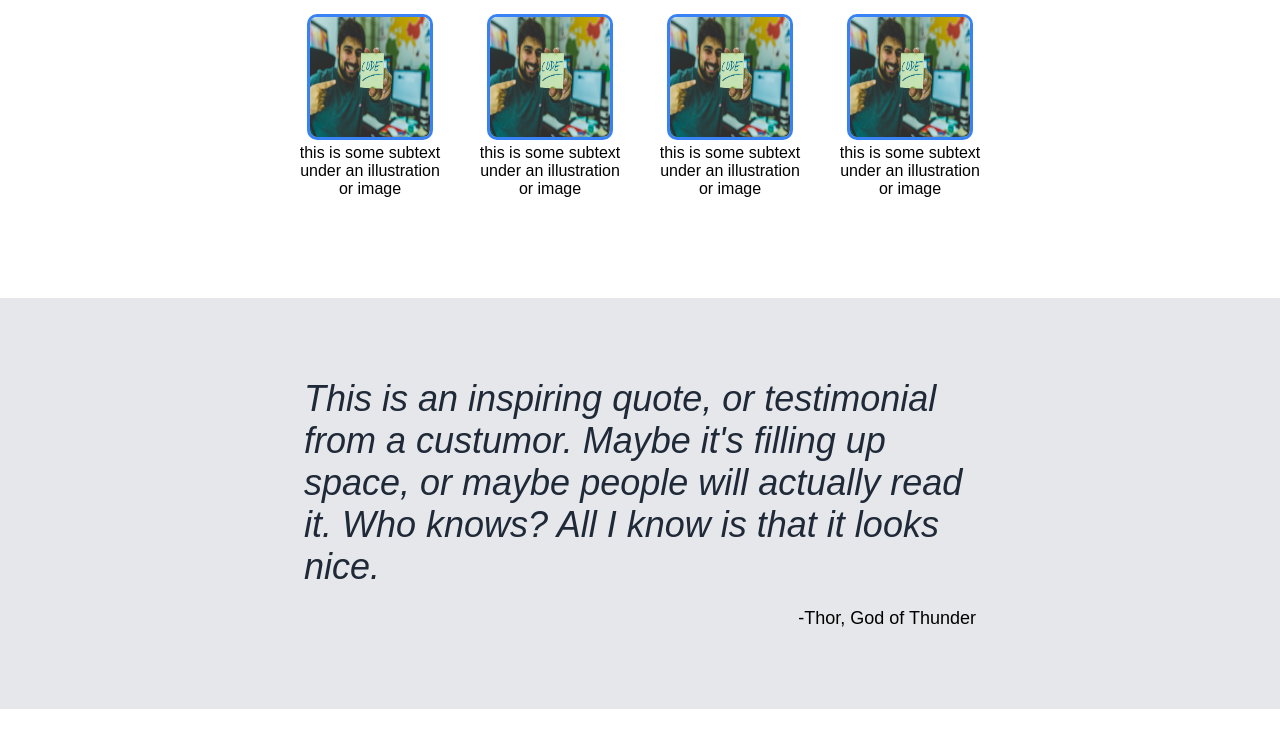
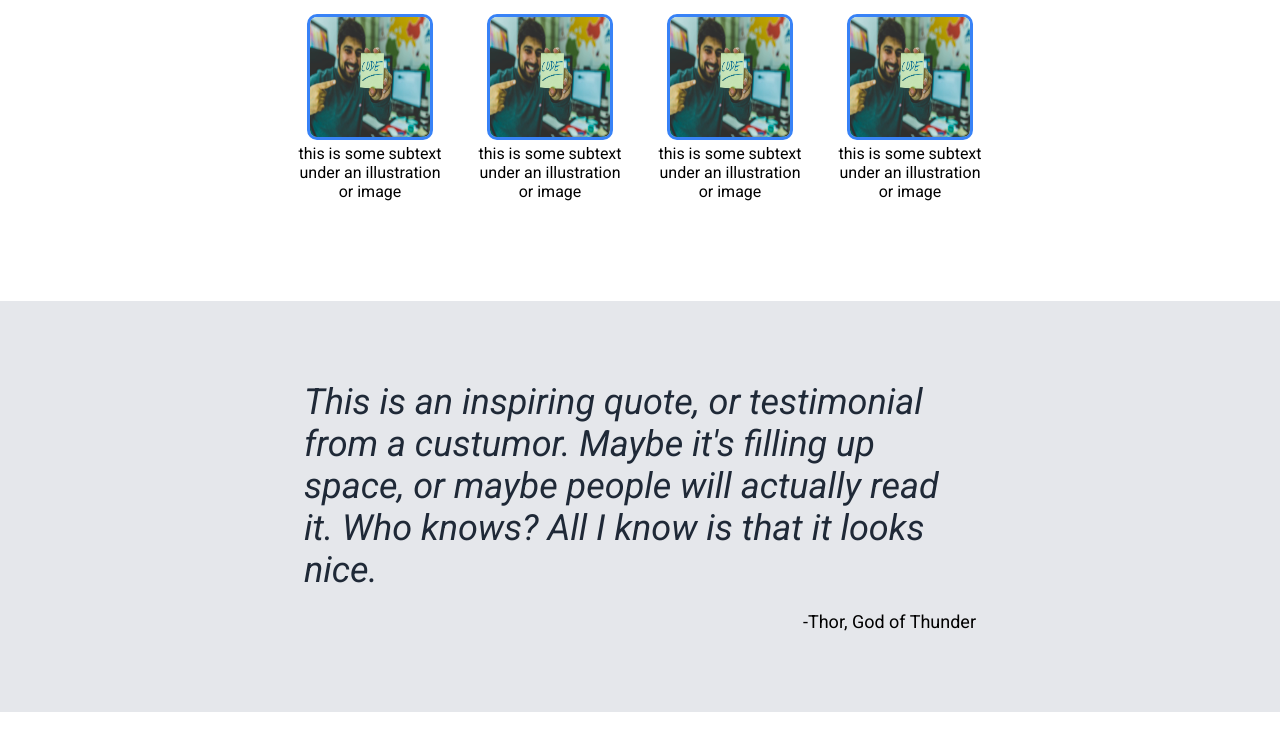
Before and after one commit to Rei-Dan/odin_Landing_Page, a plain HTML site: page index.html in a window 1280 px wide. Shown: the part 587-1343 px from the top of the page. Drawn offline with Linux system fonts and the light colour scheme.

Commit message:
made some small adjustments based on some previews after I finished the project. Not 100% happy with it, but thats prob my own perfectionist getting in my way.

```diff
--- a/index.html
+++ b/index.html
@@ -4,10 +4,19 @@
     <meta charset="UTF-8" />
     <meta http-equiv="X-UA-Compatible" content="IE=edge" />
     <meta name="viewport" content="width=device-width, initial-scale=1.0" />
+    <link rel="preconnect" href="https://fonts.googleapis.com" />
+    <link rel="preconnect" href="https://fonts.gstatic.com" crossorigin />
+    <link
+      href="https://fonts.googleapis.com/css2?family=Roboto:ital,wght@0,100;0,300;0,400;0,500;0,700;0,900;1,100;1,300;1,400;1,500;1,700;1,900&display=swap"
+      rel="stylesheet"
+    />
+
     <link rel="stylesheet" href="stylesheet.css" />
+
     <title>Nick's Landing Page Project</title>
   </head>
   <body>
+    <div class="container">
       <header>
         <p class="header-logo">Header Logo</p>
         <!-- <img src="" alt="" /> -->
@@ -27,7 +36,11 @@
           <button class="signup-top">Sign Up</button>
         </div>
         <div class="image-block">
-        <img class="placeholder-image" src="/img/coding-picture.jpeg" alt="" />
+          <img
+            class="placeholder-image"
+            src="/img/coding-picture.jpeg"
+            alt=""
+          />
         </div>
       </article>
       <article class="random-article">
@@ -54,8 +67,8 @@
       <article class="quote-block">
         <p class="quote-text">
           This is an inspiring quote, or testimonial from a custumor. Maybe it's
-        filling up space, or maybe people will actually read it. Who knows? All
-        I know is that it looks nice.
+          filling up space, or maybe people will actually read it. Who knows?
+          All I know is that it looks nice.
         </p>
         <p class="author">-Thor, God of Thunder</p>
       </article>
@@ -71,5 +84,6 @@
         </div>
       </article>
       <footer><p>Copyright &copy; The Odin Project 2021</p></footer>
+    </div>
   </body>
 </html>
--- a/stylesheet.css
+++ b/stylesheet.css
@@ -1,9 +1,14 @@
 * {
   margin: 0px;
   padding: 0px;
-  font-family: sans-serif;
+  font-family: "Roboto", sans-serif;
 }
 /* #HEADER# */
+
+.container {
+  display: flex;
+  flex-direction: column;
+}
 
 header {
   background-color: #1f2937;
@@ -91,6 +96,7 @@ header {
   display: flex;
   margin-bottom: 100px;
   justify-content: center;
+  flex-wrap: wrap;
   gap: 30px;
 }
 
@@ -123,6 +129,7 @@ header {
 .call-to-action {
   display: flex;
   justify-content: center;
+  align-tracks: center;
   padding: 50px;
 }
 
```
Lines whose indentation alone changed are shown as unchanged.
